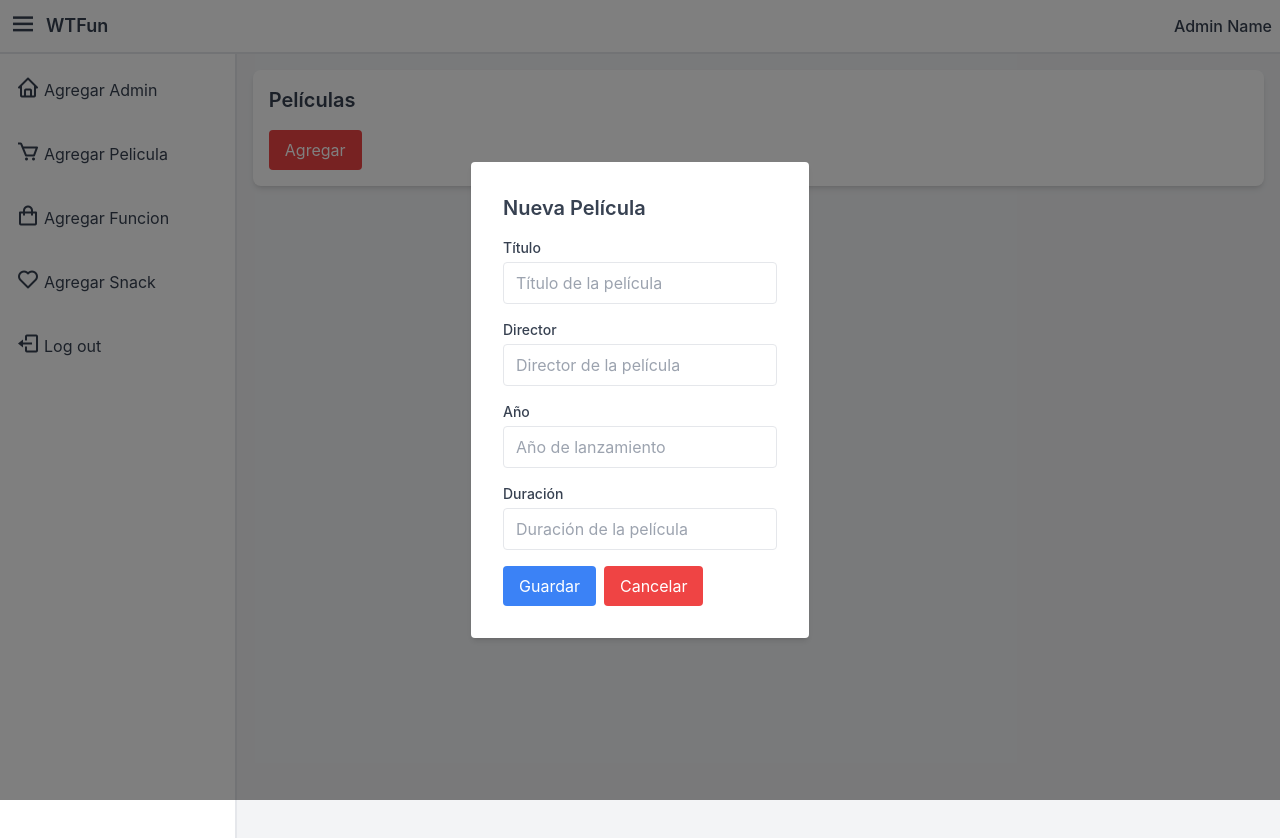
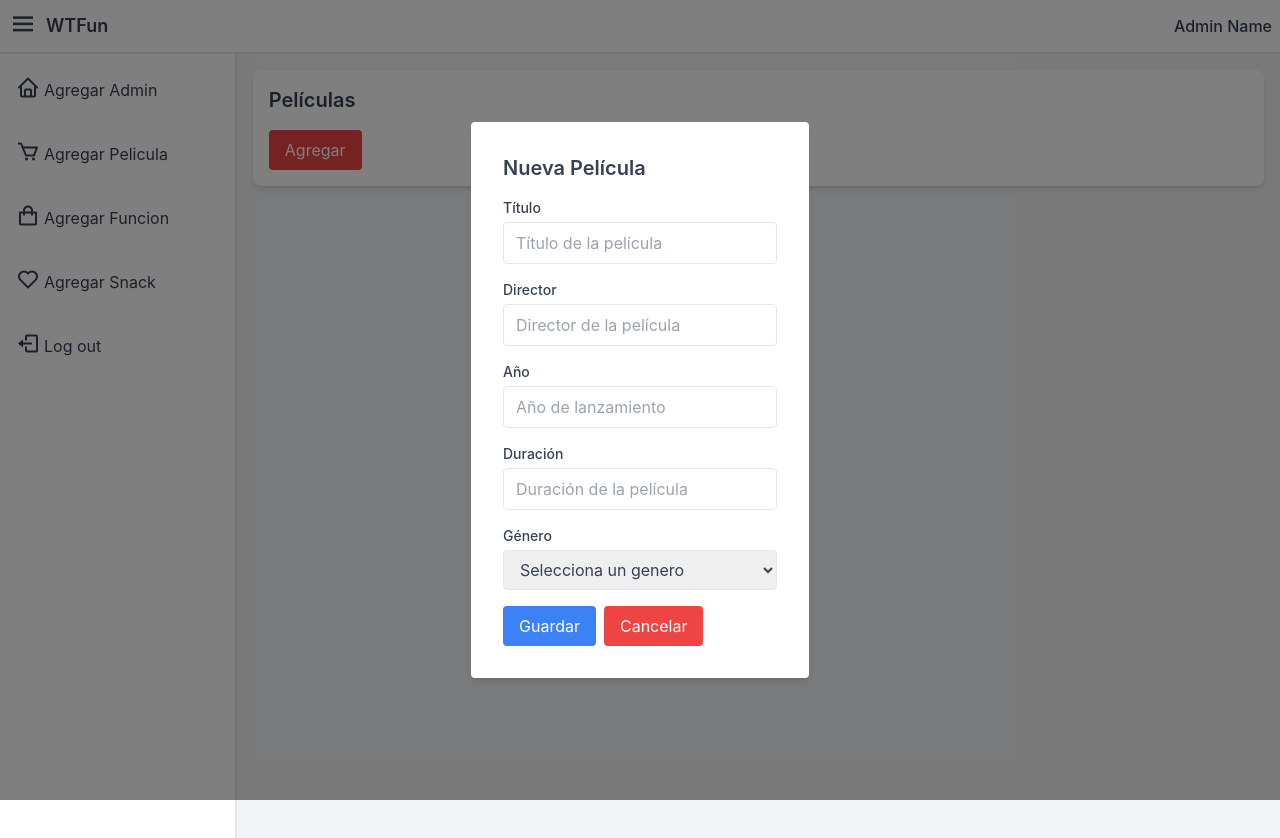
Before and after one commit to romacion6256/wtf-frontend, a React (Create React App) app: page /agregarpelicula in a window 1280 px wide. Both pictures are taken after a click on the button "Agregar". Shown: the top 838 px of the page. Built offline with nearby package versions, Linux system fonts and the light colour scheme.

Commit message:
agrego genero

```diff
--- a/src/Components/pages/AgregarPelicula.jsx
+++ b/src/Components/pages/AgregarPelicula.jsx
@@ -1,13 +1,27 @@
-import React, { useState } from 'react';
+import React, { useState, useEffect  } from 'react';
 import SidebarAdmin from './SidebarAdmin';
+
+
 
 const AgregarPelicula = () => {
     const [showPopup, setShowPopup] = useState(false);
+    const [generos, setGeneros] = useState([]);
     const [titulo, setTitulo] = useState('');
     const [director, setDirector] = useState('');
     const [duracion, setDuracion] = useState('');
     const [año, setAño] = useState('');
+    const [generoSeleccionado, setGeneroSeleccionado] = useState('');
 
+
+    useEffect(() => {
+        // Simulación de llamada a la base de datos para obtener generos creados
+        const obtenerGeneros = async () => {
+            // Aquí deberías hacer la llamada real a tu base de datos
+            const generosCreados = ['Genero 1', 'Genero 2']; // Ejemplo de datos
+            setGeneros(generosCreados);
+        };
+        obtenerGeneros();
+    }, []);
 
     const handleAgregarClick = () => {
         setShowPopup(true);
@@ -17,11 +31,14 @@ const AgregarPelicula = () => {
         setShowPopup(false);
         setTitulo('');
         setDirector('');
+        setDuracion('');
+        setAño('');
+        setGeneroSeleccionado('');
     };
 
     const handleGuardarPelicula = () => {
         // Aquí puedes manejar la lógica para guardar la película
-        console.log('Pelicula guardada:', { titulo, director,duracion,año });
+        console.log('Pelicula guardada:', { titulo, director,duracion,año,generoSeleccionado });
         handleCerrarPopup();
     };
 
@@ -81,6 +98,24 @@ const AgregarPelicula = () => {
                                     placeholder="Duración de la película"
                                 />
                             </div>
+                            <div className="mb-4">
+                                <label className="block text-sm font-medium mb-1">Género</label>
+                                <select
+                                    value={generoSeleccionado}
+                                    onChange={(e) => setGeneroSeleccionado(e.target.value)}
+                                    className="w-full px-3 py-2 border rounded"
+                                >
+                                    <option value="" disabled>Selecciona un genero</option>
+                                    {generos.length > 0 ? (
+                                        generos.map((genero, index) => (
+                                            <option key={index} value={genero}>{genero}</option>
+                                        ))
+                                    ) : (
+                                        <option value="" disabled>No hay géneros disponibles</option>
+                                    )}
+
+                                </select>
+                            </div>
                             <button
                                 onClick={handleGuardarPelicula}
                                 className="px-4 py-2 text-white bg-blue-500 rounded hover:bg-blue-600 mr-2"
```
